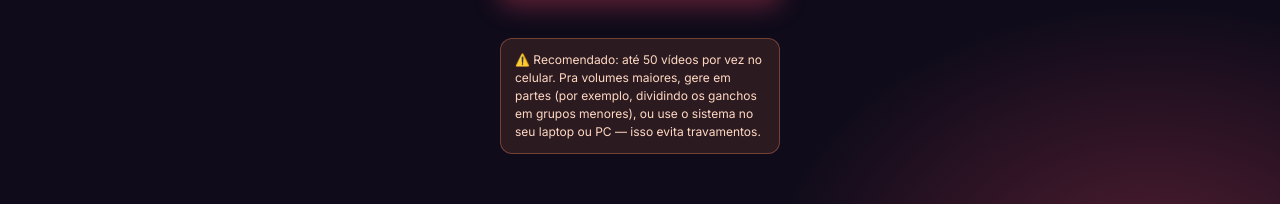
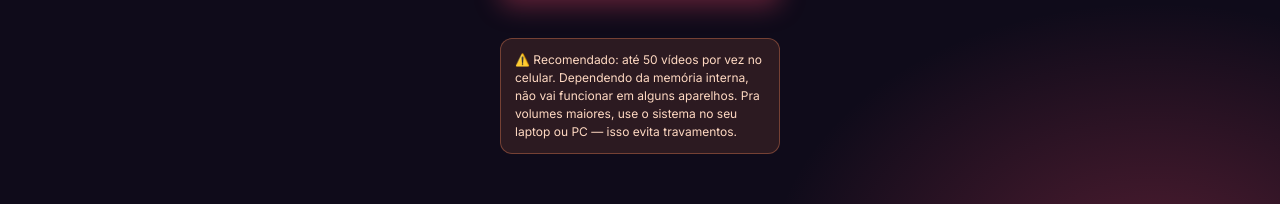
Before and after one commit to jufinamore/multiplicador-videos, a website: page index.html in a window 1280 px wide. Shown: the part 442-646 px from the top of the page. Drawn offline with Linux system fonts and the light colour scheme.

Commit message:
Update index.html

```diff
--- a/index.html
+++ b/index.html
@@ -222,7 +222,7 @@
     <button id="gateBtn">Entrar</button>
     <div class="err" id="gateErr"></div>
     <div style="background:rgba(255,138,91,0.12); border:1px solid rgba(255,138,91,0.35); border-radius:12px; padding:12px 14px; font-size:12px; color:#FFD9C2; margin-top:16px; max-width:280px; line-height:1.5; text-align:left;">
-      ⚠️ Recomendado: até 50 vídeos por vez no celular. Pra volumes maiores, gere em partes (por exemplo, dividindo os ganchos em grupos menores), ou use o sistema no seu laptop ou PC — isso evita travamentos.
+      ⚠️ Recomendado: até 50 vídeos por vez no celular. Dependendo da memória interna, não vai funcionar em alguns aparelhos. Pra volumes maiores, use o sistema no seu laptop ou PC — isso evita travamentos.
     </div>
   </div>
 
```
